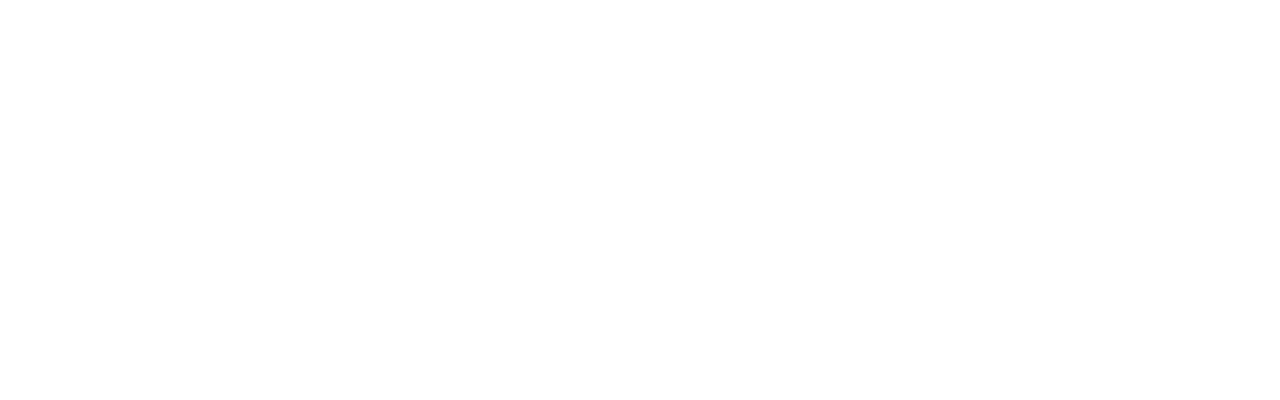
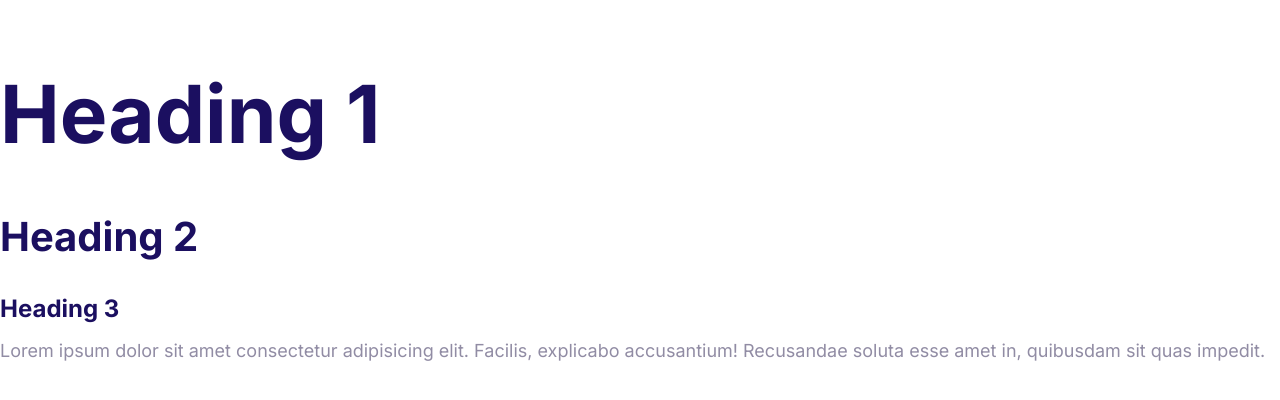
Before and after one commit to MRXdev12/moshify, a plain HTML site: page index.html in a window 1280 px wide. Drawn offline with Linux system fonts and the light colour scheme.

Commit message:
Define the styles for the fonts.

```diff
--- a/css/styles.css
+++ b/css/styles.css
@@ -5,3 +5,55 @@
   --color-headings: #1b0f60;
   --color-body: #918ca4;
 }
+
+html {
+  font-size: 62.5%;
+}
+
+body {
+  font-family: Inter, Arial, Arial, Helvetica, sans-serif;
+  font-size: 2.4rem;
+  line-height: 1.5;
+  color: var(--color-body);
+}
+
+h1,
+h2,
+h3 {
+  color: var(--color-headings);
+  margin-bottom: 1rem;
+}
+
+h1 {
+  font-size: 7rem;
+}
+
+h2 {
+  font-size: 4rem;
+}
+
+h3 {
+  font-size: 3rem;
+}
+
+p {
+  margin-top: 0;
+}
+
+@media screen and (min-width: 1024px) {
+  body {
+    font-size: 1.8rem;
+  }
+
+  h1 {
+    font-size: 8rem;
+  }
+
+  h2 {
+    font-size: 4rem;
+  }
+
+  h3 {
+    font-size: 2.4rem;
+  }
+}
--- a/index.html
+++ b/index.html
@@ -5,8 +5,23 @@
     <meta http-equiv="X-UA-Compatible" content="IE=edge" />
     <meta name="viewport" content="width=device-width, initial-scale=1.0" />
     <title>Document</title>
+    <link rel="preconnect" href="https://fonts.googleapis.com" />
+    <link rel="preconnect" href="https://fonts.gstatic.com" crossorigin />
+    <link
+      href="https://fonts.googleapis.com/css2?family=Inter:wght@400;700&display=swap"
+      rel="stylesheet"
+    />
     <link rel="stylesheet" href="css/normalize.css" />
     <link rel="stylesheet" href="css/styles.css" />
   </head>
-  <body></body>
+  <body>
+    <h1>Heading 1</h1>
+    <h2>Heading 2</h2>
+    <h3>Heading 3</h3>
+    <p>
+      Lorem ipsum dolor sit amet consectetur adipisicing elit. Facilis,
+      explicabo accusantium! Recusandae soluta esse amet in, quibusdam sit quas
+      impedit.
+    </p>
+  </body>
 </html>
```
